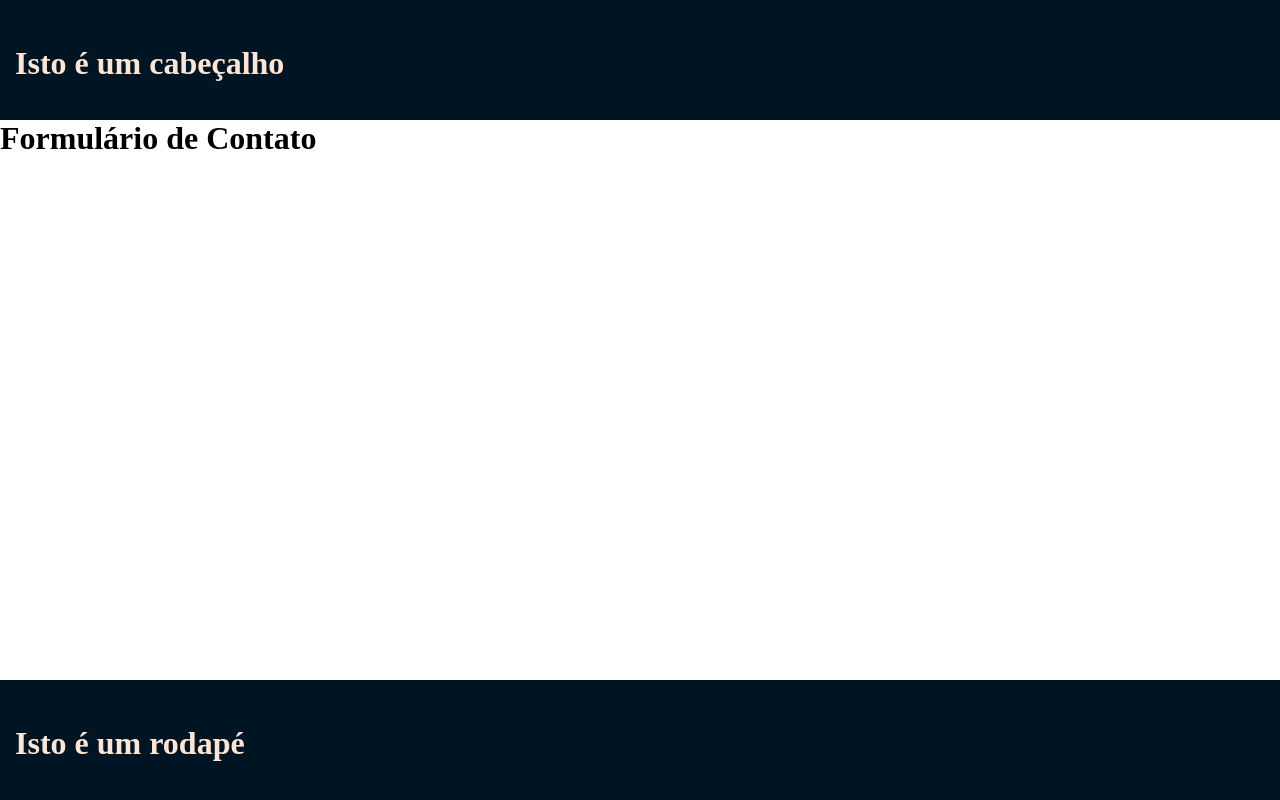
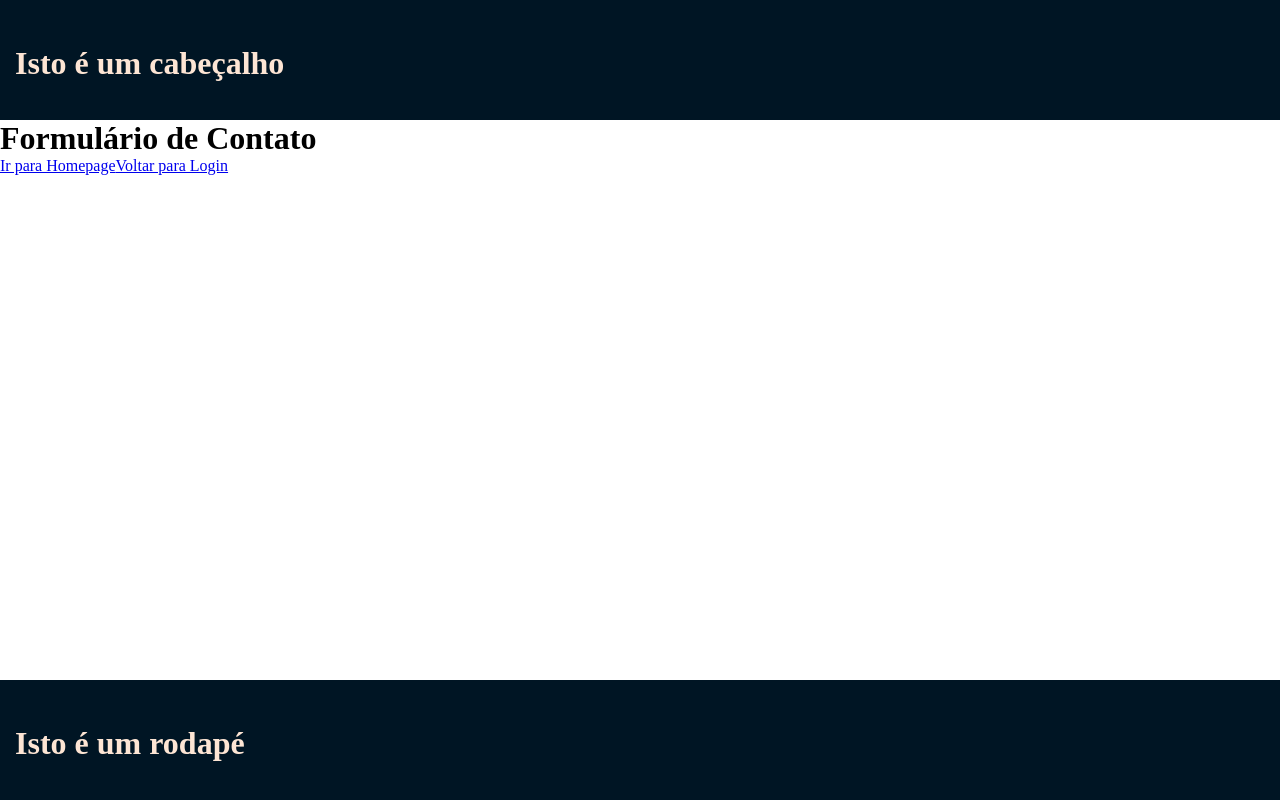
Before and after one commit to andreiadev88/casa-de-eventos-react, a React (Vite) app: page /contato in a window 1280 px wide. Built offline with nearby package versions, Linux system fonts and the light colour scheme.

Commit message:
Links para as paginas

```diff
--- a/src/pages/Contato/contato.jsx
+++ b/src/pages/Contato/contato.jsx
@@ -1,3 +1,5 @@
+import { Link } from 'react-router-dom'
+
 import Cabecalho from '../../components/Cabecalho/cabecalho'
 import Rodape from '../../components/Rodape/rodape'
 
@@ -7,6 +9,8 @@ function Contato() {
             <Cabecalho />
             <div className="conteudo">
                 <h1>Formulário de Contato</h1>
+                <Link to='/homepage'>Ir para Homepage</Link>
+                <Link to='/'>Voltar para Login</Link>
             </div>
             <Rodape />
         </>
--- a/src/pages/Homepage/homepage.jsx
+++ b/src/pages/Homepage/homepage.jsx
@@ -1,3 +1,5 @@
+import { Link } from 'react-router-dom'
+
 import Cabecalho from '../../components/Cabecalho/cabecalho'
 import Rodape from '../../components/Rodape/rodape'
 
@@ -7,6 +9,8 @@ function Homepage() {
             <Cabecalho />
             <div className="conteudo">
                 <h1>Happy Life</h1>
+                <Link to='/contato'>Ir para Contato</Link>
+                <Link to='/'>Voltar para Login</Link>
             </div>
             < Rodape />
         </>
--- a/src/pages/Login/login.jsx
+++ b/src/pages/Login/login.jsx
@@ -1,7 +1,10 @@
+import { Link } from "react-router-dom"
+
 function Login () {
     return (
         <div className="login">
             <h1>Formulário de Login</h1>
+            <Link to='/homepage'>Ir para Homepage</Link>
         </div>
     )
 }
```
